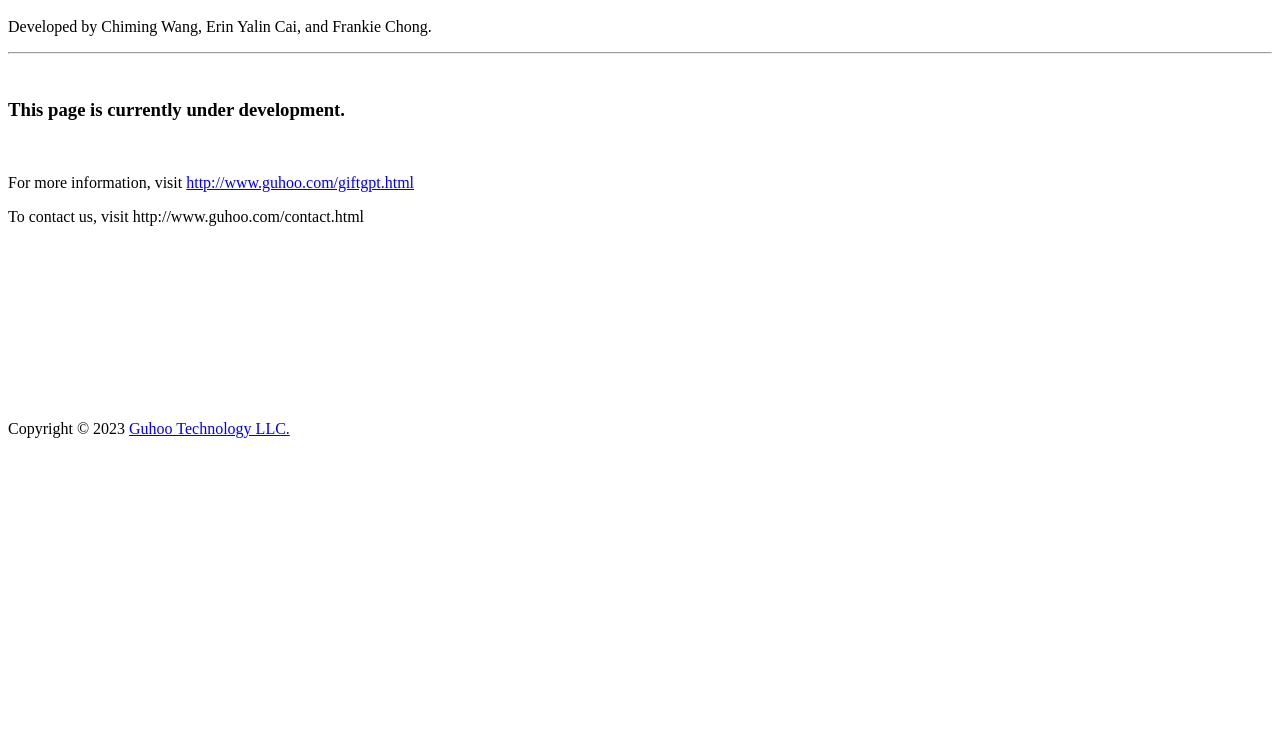
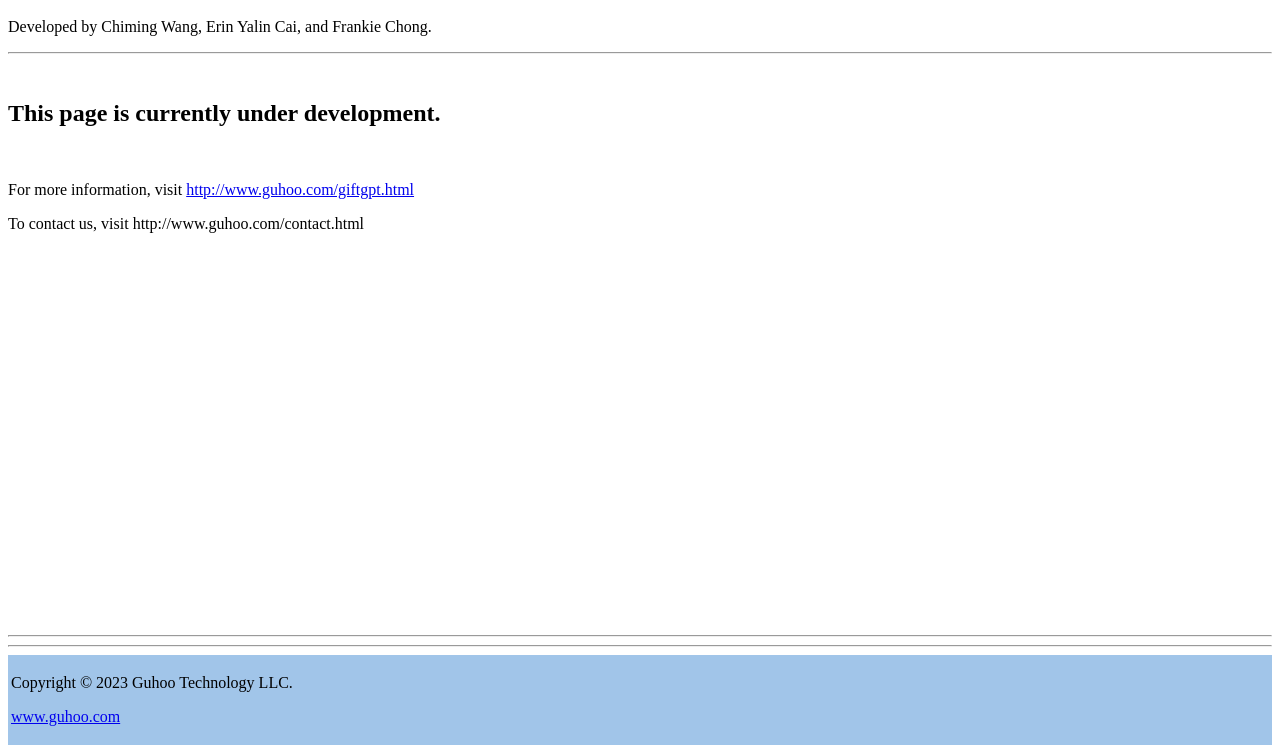
Before and after one commit to 2bf/ABE, a plain HTML site: page index.html in a window 1280 px wide. Shown: the part 48-801 px from the top of the page. Drawn offline with Linux system fonts and the light colour scheme.

Commit message:
Add files via upload

```diff
--- a/index.html
+++ b/index.html
@@ -2,16 +2,28 @@
     <head>
         <title>GiftGPT</title>
         <link rel="icon" type="image/png" href="https://cdn.grapedrop.com/u08dbfd0e8f5a4d9d83119a4a9ead3567/pd27888584ca74ad3b42145157c2cd890/favicon.png?1687669121">
+        <style>
+            footer {
+                /* text-align: center; */
+                padding: 3px;
+                background-color: rgb(161, 197, 233);
+                color: black;
+            }
+        </style>
     </head>
     <body>
         <h1>GiftGPT</h1>
         <p>Developed by Chiming Wang, Erin Yalin Cai, and Frankie Chong.</p>
         <hr><br>
-        <h3>This page is currently under development.</h3>
+        <h2>This page is currently under development.</h2>
         <br>
         <p>For more information, visit <a href="http://www.guhoo.com/giftgpt.html">http://www.guhoo.com/giftgpt.html</a></p>
         <p>To contact us, visit <a hre="http://www.guhoo.com/contact.html">http://www.guhoo.com/contact.html</a></p>
-        <br><br><br><br><br><br><br><br><br>
-        <p>Copyright © 2023 <a href="http://www.guhoo.com">Guhoo Technology LLC.</a></p>
+        <br><br><br><br><br><br><br><br><br><br><br><br><br><br><br><br><br><br><br><br><br>
+        <hr><hr>
+        <footer>
+            <p>Copyright © 2023 Guhoo Technology LLC.</p>
+            <p><a href="http://www.guhoo.com">www.guhoo.com</a></p>
+          </footer>
     </body>
 </html>
```
